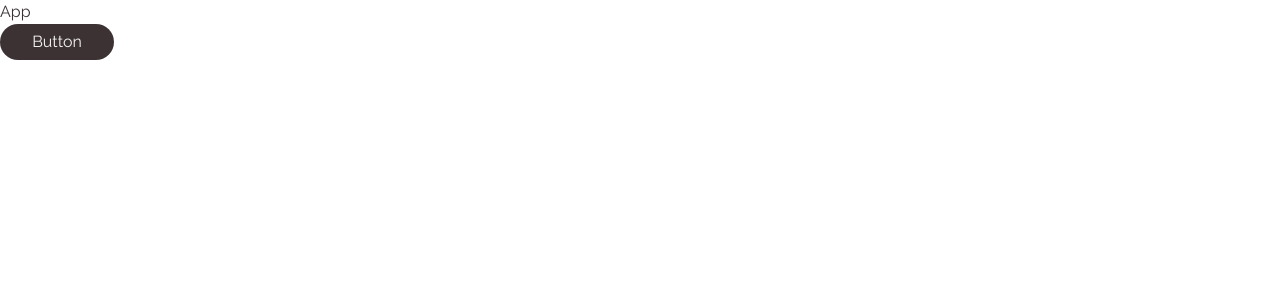
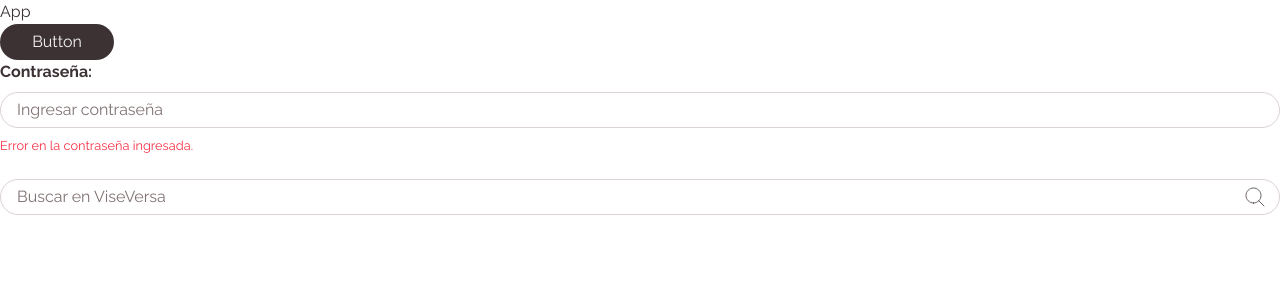
Before and after one commit to WalterAurelio/viseversa-frontend, a React (Vite) app: page / in a window 1280 px wide. Shown: the top 300 px of the page. Built offline with nearby package versions, Linux system fonts and the light colour scheme; a web font is replaced by a local one.

Commit message:
Se implementaron los componentes Dummy, InputContainer, Input, SearchBar y ContainerDesChoses.

```diff
--- a/src/App.tsx
+++ b/src/App.tsx
@@ -1,4 +1,7 @@
 import Button from './components/Button';
+import Input from './components/Input';
+import InputContainer from './components/InputContainer';
+import SearchBar from './components/SearchBar';
 
 function App() {
   return (
@@ -6,6 +9,14 @@ function App() {
       <h1>App</h1>
       <Button>Button</Button>
       <br />
+      <InputContainer
+        label='Contraseña:'
+        errorMsg='Error en la contraseña ingresada.'
+      >
+        <Input placeholder='Ingresar contraseña' />
+      </InputContainer>
+      <br />
+      <SearchBar />
     </div>
   );
 }
--- /dev/null
+++ b/src/components/ContainerDesChoses.tsx
@@ -0,0 +1,20 @@
+import type { PropsWithChildren } from 'react';
+import { cn } from '../utils/cn';
+
+type ContainerDesChosesProps = PropsWithChildren & {
+  orientation?: 'horizontal' | 'vertical';
+};
+
+function ContainerDesChoses({ orientation = 'horizontal', children }: ContainerDesChosesProps) {
+  return (
+    <div
+      className={cn('flex gap-m', {
+        'flex-row': orientation === 'horizontal',
+        'flex-col': orientation === 'vertical'
+      })}
+    >
+      {children}
+    </div>
+  );
+}
+export default ContainerDesChoses;
--- /dev/null
+++ b/src/components/Dummy.tsx
@@ -0,0 +1,10 @@
+import { cn } from '../utils/cn';
+
+type DummyProps = {
+  opacity?: 'full' | 'null';
+};
+
+function Dummy({ opacity = 'full' }: DummyProps) {
+  return <div className={cn('w-full h-px bg-background-neutral-disabled', { 'opacity-0': opacity === 'null' })}></div>;
+}
+export default Dummy;
--- /dev/null
+++ b/src/components/Input.tsx
@@ -0,0 +1,11 @@
+type InputProps = React.InputHTMLAttributes<HTMLInputElement>;
+
+function Input({ ...props }: InputProps) {
+  return (
+    <input
+      className='flex w-full min-h-9 pr-m pl-l justify-between items-center border-custom-s rounded-full border-border-neutral-inverse-primary outline-0 placeholder:text-text-neutral-tertiary body-regular'
+      {...props}
+    />
+  );
+}
+export default Input;
--- /dev/null
+++ b/src/components/InputContainer.tsx
@@ -0,0 +1,18 @@
+import type { PropsWithChildren } from 'react';
+import Dummy from './Dummy';
+
+type InputContainerProps = PropsWithChildren & {
+  label?: string;
+  errorMsg?: string;
+};
+
+function InputContainer({ label, errorMsg, children }: InputContainerProps) {
+  return (
+    <div className='flex flex-col gap-s'>
+      {label && <label className='text-text-neutral-primary body-bold'>{label}</label>}
+      {children ? children : <Dummy />}
+      {errorMsg && <p className='text-text-brand-primary small-regular'>{errorMsg}</p>}
+    </div>
+  );
+}
+export default InputContainer;
--- /dev/null
+++ b/src/components/SearchBar.tsx
@@ -0,0 +1,28 @@
+import Magnifier from '../assets/icons/MagnifyingGlass.svg?react';
+
+function SearchBar() {
+  const handleSubmit = (e: React.FormEvent<HTMLFormElement>) => {
+    e.preventDefault();
+    console.log('Buscando...');
+  };
+
+  return (
+    <form
+      onSubmit={handleSubmit}
+      className='flex w-full min-h-9 pr-m pl-l justify-between items-center border-custom-s rounded-full border-border-neutral-inverse-primary'
+    >
+      <input
+        type='search'
+        placeholder='Buscar en ViseVersa'
+        className='placeholder:text-text-neutral-tertiary w-full outline-0 body-regular [&::-webkit-search-cancel-button]:hidden [&::-webkit-search-decoration]:hidden'
+      />
+      <button
+        type='submit'
+        className='cursor-pointer'
+      >
+        <Magnifier className='text-icon-neutral-primary' />
+      </button>
+    </form>
+  );
+}
+export default SearchBar;
```
